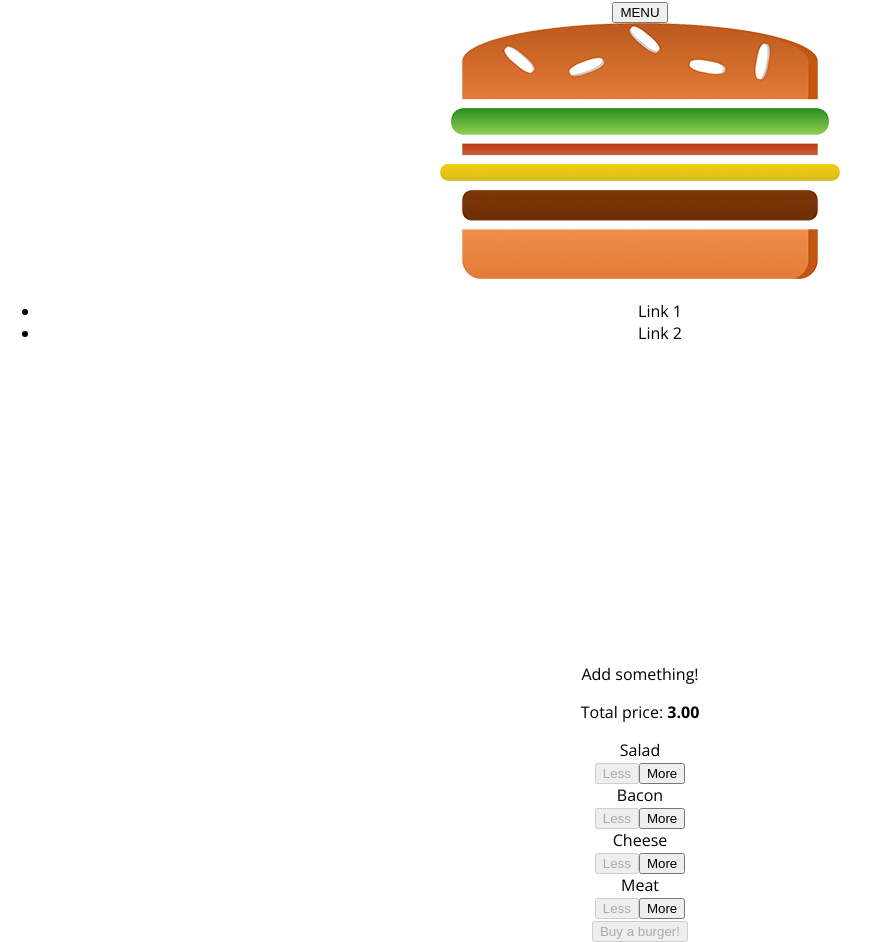
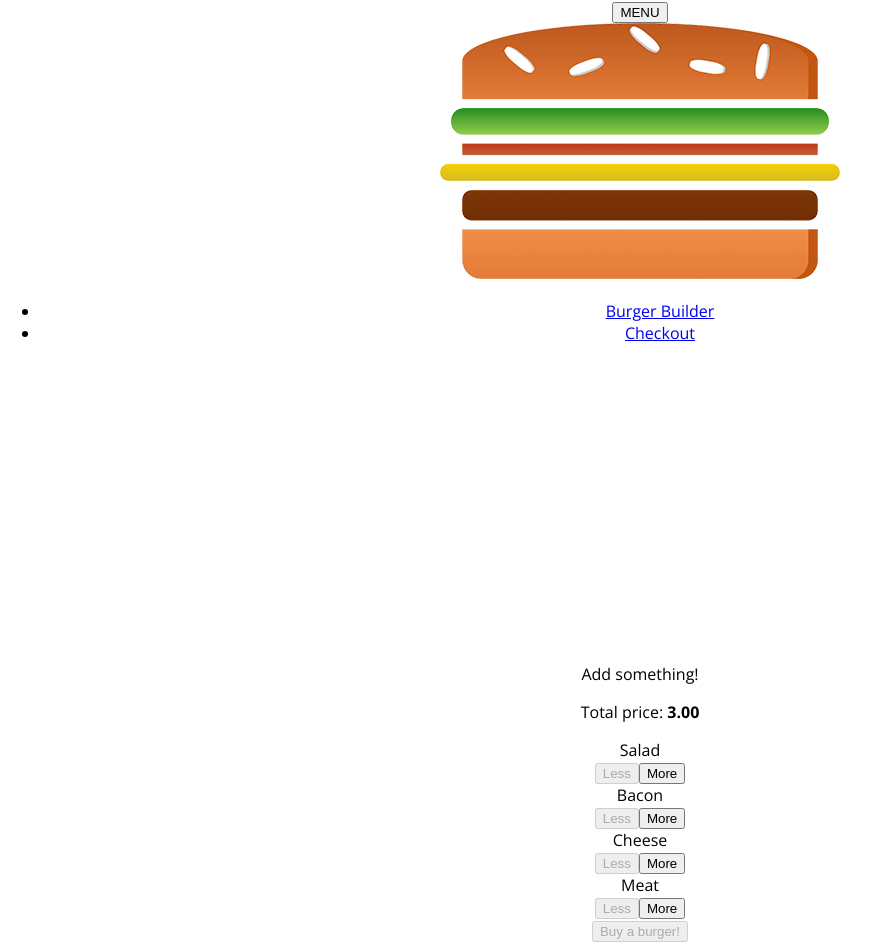
Before and after one commit to domidomi/react-burger-app, a React app: page / in a window 1280 px wide. Shown: the whole page, without its empty margins (0-881 px from the left). Built offline with nearby package versions, Linux system fonts and the light colour scheme.

Commit message:
Added navigation items

```diff
--- /dev/null
+++ b/src/components/Navigation/NavigationItems/NavigationItem/NavigationItem.css
@@ -0,0 +1,25 @@
+.NavigationItem {
+    margin: 0;
+    box-sizing: border-box;
+    display: flex;
+    height: 100%;
+    align-items: center;
+}
+
+.NavigationItem a {
+    color: white;
+    text-decoration: none;
+    height: 100%;
+    padding: 16px 10px;
+    border-bottom: 4px solid transparent;
+    box-sizing: border-box;
+    display: block;
+}
+
+.NavigationItem a:hover,
+.NavigationItem a:active,
+.NavigationItem a.active {
+    background-color: #8F5C2C;
+    border-bottom: 4px solid #40A4c8;
+    color: white;
+}
--- /dev/null
+++ b/src/components/Navigation/NavigationItems/NavigationItem/NavigationItem.js
@@ -0,0 +1,15 @@
+import React from 'react';
+import classes from './NavigationItem.css';
+
+const navigationItem = (props) => {
+    return (
+        <li className={classes.NavigationItem}>
+            <a href={props.link}
+                className={props.active ? classes.active : null}>
+                {props.children}
+            </a>
+        </li>
+    )
+}
+
+export default navigationItem;
--- /dev/null
+++ b/src/components/Navigation/NavigationItems/NavigationItems.css
@@ -0,0 +1,8 @@
+.NavigationItems {
+    margin: 0;
+    padding: 0;
+    list-style: none;
+    display: flex;
+    align-items: center;
+    height: 100%;
+}
--- /dev/null
+++ b/src/components/Navigation/NavigationItems/NavigationItems.js
@@ -0,0 +1,15 @@
+import React from 'react'
+
+import NavigationItem from './NavigationItem/NavigationItem';
+import classes from './NavigationItems.css';
+
+const navigationItems = (props) => {
+    return (
+        <ul className={classes.NavigationItems}>
+            <NavigationItem link="/" active>Burger Builder</NavigationItem>
+            <NavigationItem link="/">Checkout</NavigationItem>
+        </ul>
+    )
+}
+
+export default navigationItems;
--- a/src/components/Navigation/Toolbar/Toolbar.js
+++ b/src/components/Navigation/Toolbar/Toolbar.js
@@ -1,6 +1,7 @@
 import React from 'react';
 import classes from './Toolbar.css';
 import Logo from '../../Logo/Logo';
+import NavigationItems from '../NavigationItems/NavigationItems';
 
 const toolbar = () => {
     return (
@@ -8,10 +9,7 @@
             <button>MENU</button>
             <Logo />
             <nav>
-                <ul>
-                    <li><a>Link 1</a></li>
-                    <li><a>Link 2</a></li>
-                </ul>
+                <NavigationItems></NavigationItems>
             </nav>
         </header>
     )
```
